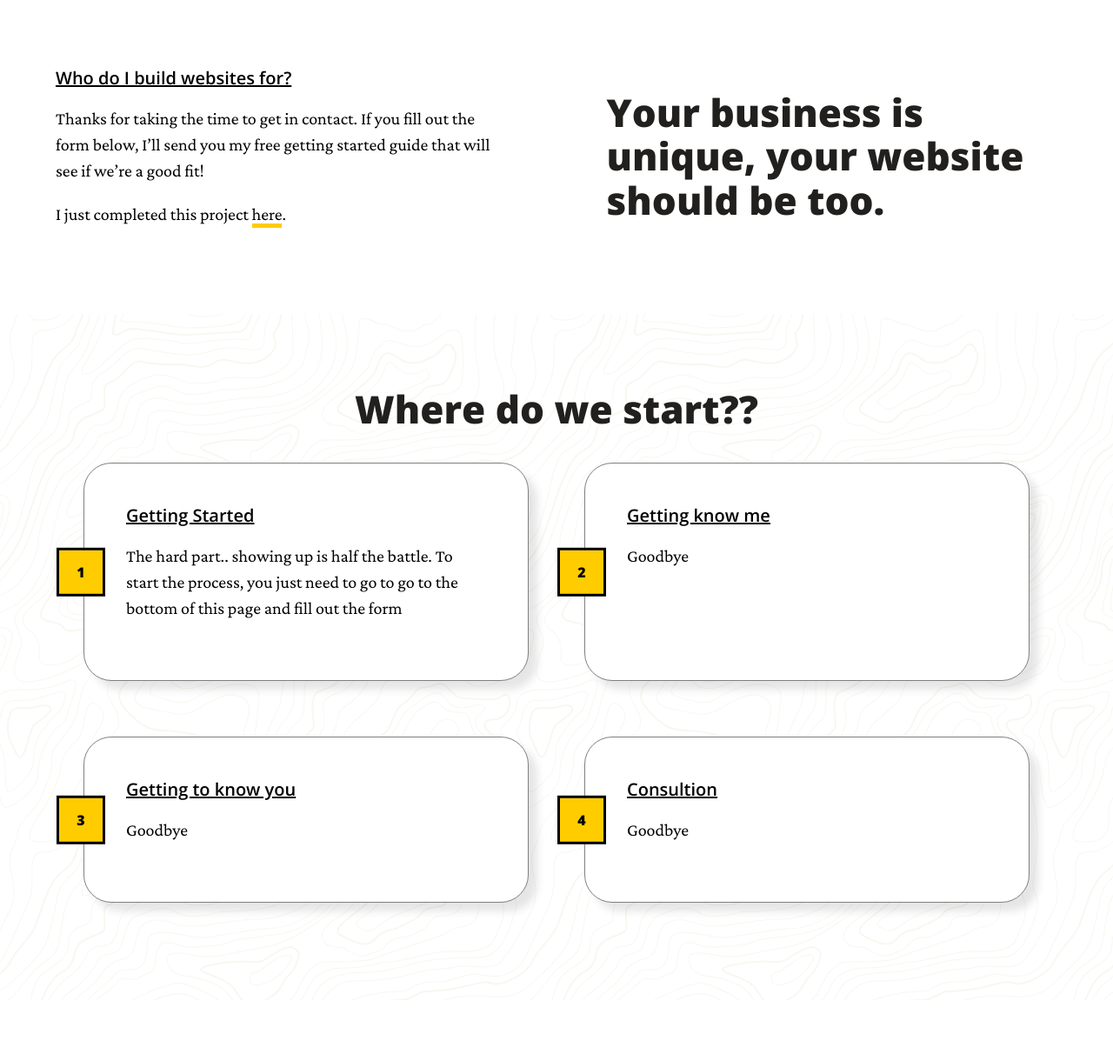
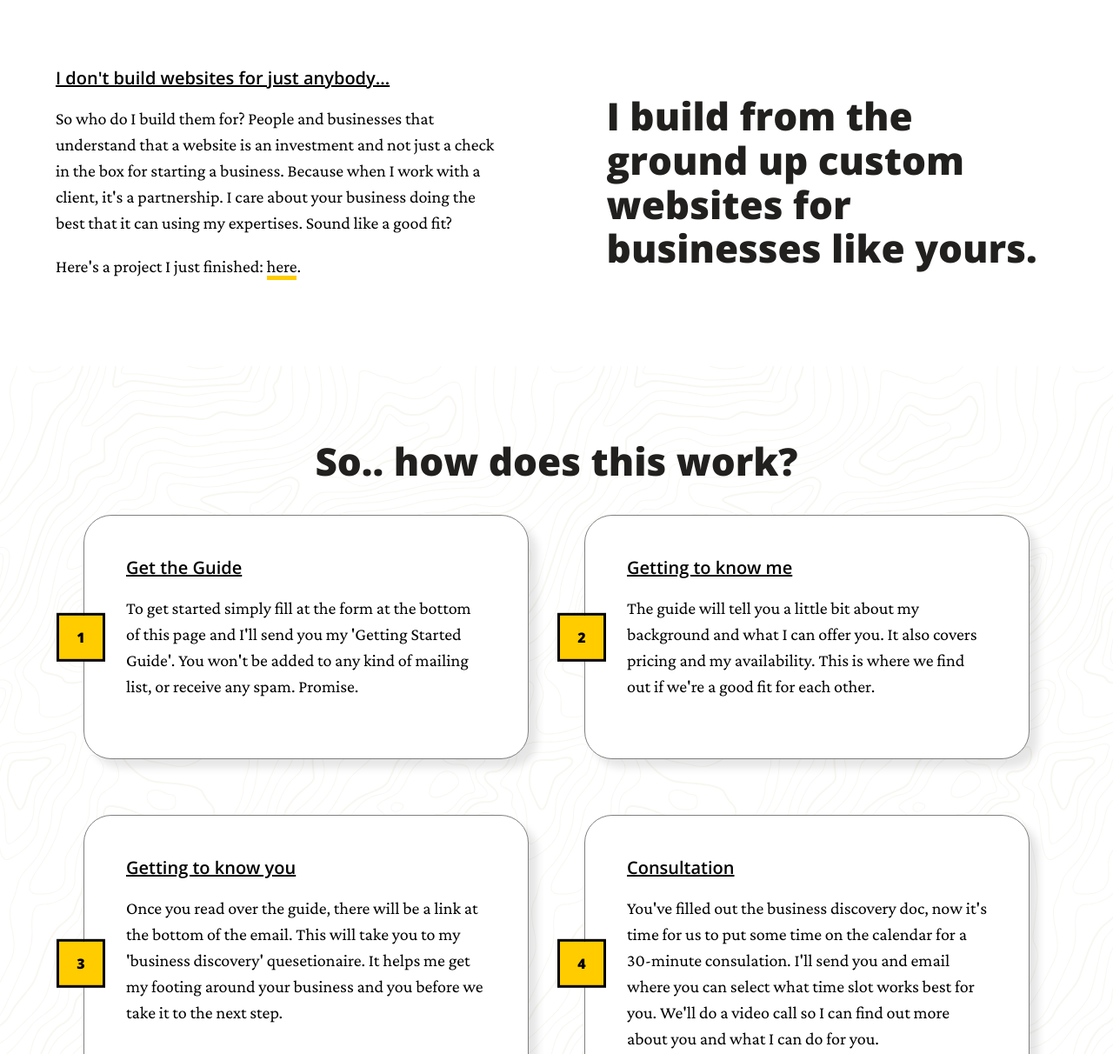
Before and after one commit to dbrogers33/personal-site, a Gatsby site: page / in a window 1280 px wide. Shown: the part 802-2014 px from the top of the page at 87% size. Built offline with nearby package versions, Linux system fonts and the light colour scheme; Gatsby itself is replaced by a stand-in of ours.

Commit message:
updated copy

```diff
--- a/src/components/about.js
+++ b/src/components/about.js
@@ -10,12 +10,12 @@ const About = () => {
         <Container>
             <Flex>
                 <div>
-                    <H3>Who do I build websites for?</H3>
-                    <P>Thanks for taking the time to get in contact. If you fill out the form below, I’ll send you my free getting started guide that will see if we’re a good fit!</P>
-                    <P>I just completed this project <ExternalLink href="https://lovelessoutdooradventures.com" target="_blank">here</ExternalLink>.</P>
+                    <H3>I don't build websites for just anybody...</H3>
+                    <P>So who do I build them for? People and businesses that understand that a website is an investment and not just a check in the box for starting a business. Because when I work with a client, it's a partnership. I care about your business doing the best that it can using my expertises. Sound like a good fit?</P>
+                    <P>Here's a project I just finished: <ExternalLink href="https://lovelessoutdooradventures.com" target="_blank">here</ExternalLink>.</P>
                 </div>
                 <div>
-                    <H2>Your business is unique, your website should be too.</H2>
+                    <H2>I build from the ground up custom websites for businesses like yours.</H2>
                 </div>
             </Flex>
         </Container>
@@ -23,6 +23,7 @@ const About = () => {
 };
 
 const Flex = styled.div`
+    margin: 4rem 0;
     @media(min-width: 800px) {
         display: grid;
         grid-template-columns: 45% 45%;
--- a/src/components/container.js
+++ b/src/components/container.js
@@ -1,9 +1,9 @@
 import React from 'react'
 import styled from "styled-components";
 
-const Container = ({ children }) => {
+const Container = ({ children, id }) => {
     return (
-        <Wrap>{children}</Wrap>
+        <Wrap id={id}>{children}</Wrap>
     );
 };
 
--- a/src/components/hero.js
+++ b/src/components/hero.js
@@ -17,16 +17,16 @@ const Hero= () => {
                         <div>
                         <H3>Nice to meet you.</H3>
                         <H1>I'm Denham Rogers.</H1>
-                        <P>I build websites that are high quality, low-maintance, and centered around your business goals. After all, a website is an investment and I want to show you a return. Sound like a good fit? Try my getting started guide.</P>
-                        <Button link="/" buttonLabel="Get Started" />
+                        <P>I build websites that look good, perform well, and business centric. If you are looking for someone who's good, easy to work with, and actually is responsive to your emails, calls, and text.. I'm your guy. Want to see if we're a good fit to work together? Get my <u>FREE</u> getting started guide.</P>
+                        <Button link="#contact" buttonLabel="Get the Guide" />
                         </div>
                     </Padding>
 
             </Topography>
             </Column>
             <Column>
-            <ProfileWrapper>
-                <Profile />
+                <ProfileWrapper>
+                    <Profile />
                 </ProfileWrapper>
             </Column>
         </Flex>
@@ -62,6 +62,11 @@ const Column = styled.div`
         flex-basis: 100%;
         flex: 1;
     }
+    @media (max-width: 800px) {
+        &:nth-child(2) {
+            margin-bottom: -12rem;
+        }
+    }
 `
 
 const ProfileWrapper = styled.div`
--- a/src/components/myprocess.js
+++ b/src/components/myprocess.js
@@ -10,27 +10,27 @@ const Process = () => {
     return (
         <Topography>
             <Container>
-                <H2 textAlign="center">Where do we start??</H2>
+                <H2 textAlign="center">So.. how does this work?</H2>
                 <Flex>
                     <Card
                         number="1"
-                        title="Getting Started"
-                        description="The hard part.. showing up is half the battle. To start the process, you just need to go to go to the bottom of this page and fill out the form"
+                        title="Get the Guide"
+                        description="To get started simply fill at the form at the bottom of this page and I'll send you my 'Getting Started Guide'. You won't be added to any kind of mailing list, or receive any spam. Promise."
                     />
                     <Card
                         number="2"
-                        title="Getting know me"
-                        description="Goodbye"
+                        title="Getting to know me"
+                        description="The guide will tell you a little bit about my background and what I can offer you. It also covers pricing and my availability. This is where we find out if we're a good fit for each other."
                     />
                     <Card
                         number="3"
                         title="Getting to know you"
-                        description="Goodbye"
+                        description="Once you read over the guide, there will be a link at the bottom of the email. This will take you to my 'business discovery' quesetionaire. It helps me get my footing around your business and you before we take it to the next step."
                     />
                     <Card
                         number="4"
-                        title="Consultion"
-                        description="Goodbye"
+                        title="Consultation"
+                        description="You've filled out the business discovery doc, now it's time for us to put some time on the calendar for a 30-minute consulation. I'll send you and email where you can select what time slot works best for you. We'll do a video call so I can find out more about you and what I can do for you."
                     />
                 </Flex>
             </Container>
--- a/src/pages/index.js
+++ b/src/pages/index.js
@@ -19,10 +19,10 @@ const IndexPage = ( ) => (
       <About />
       <MyProcess />
       <Contact>
-        <Container>
-          <H2 textAlign="center">Let's Talk</H2>
+        <Container id="#contact">
+          <H2 textAlign="center">Ready? Get the Guide</H2>
           <ParagraphWrapper>
-          <P textAlign="center">Thanks for taking the time to get in contact. If you fill out the form below, I’ll send you my free getting started guide that will see if we’re a good fit!</P>
+          <P textAlign="center">Here it is. The free guide I've been talking about. Fill out the form, get the guide. If you don't want to proceed any further after that, just discard it and I'll never bother you again. Cheers to hopefully doing business together in the future.</P>
           </ParagraphWrapper>
           <Mailchimp />
         </Container>
@@ -32,7 +32,10 @@ const IndexPage = ( ) => (
 )
 
 const Contact = styled.section`
-  padding: 10rem 0;
+  padding: 6rem 0;
+  @media(min-width: 800px) {
+    padding: 10rem 0;
+  }
 `
 const ParagraphWrapper = styled.div`
   max-width: 100%;
```
